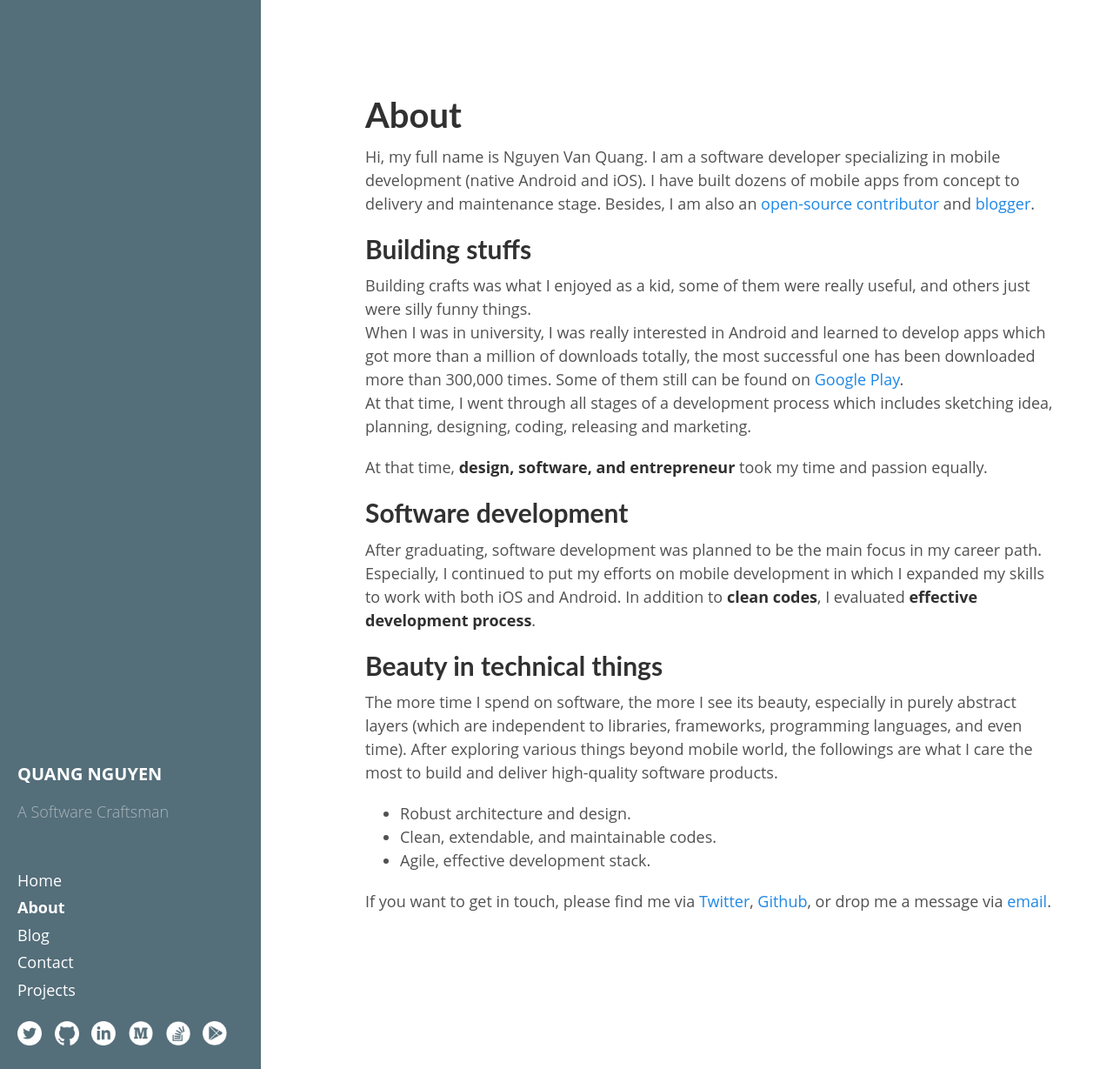
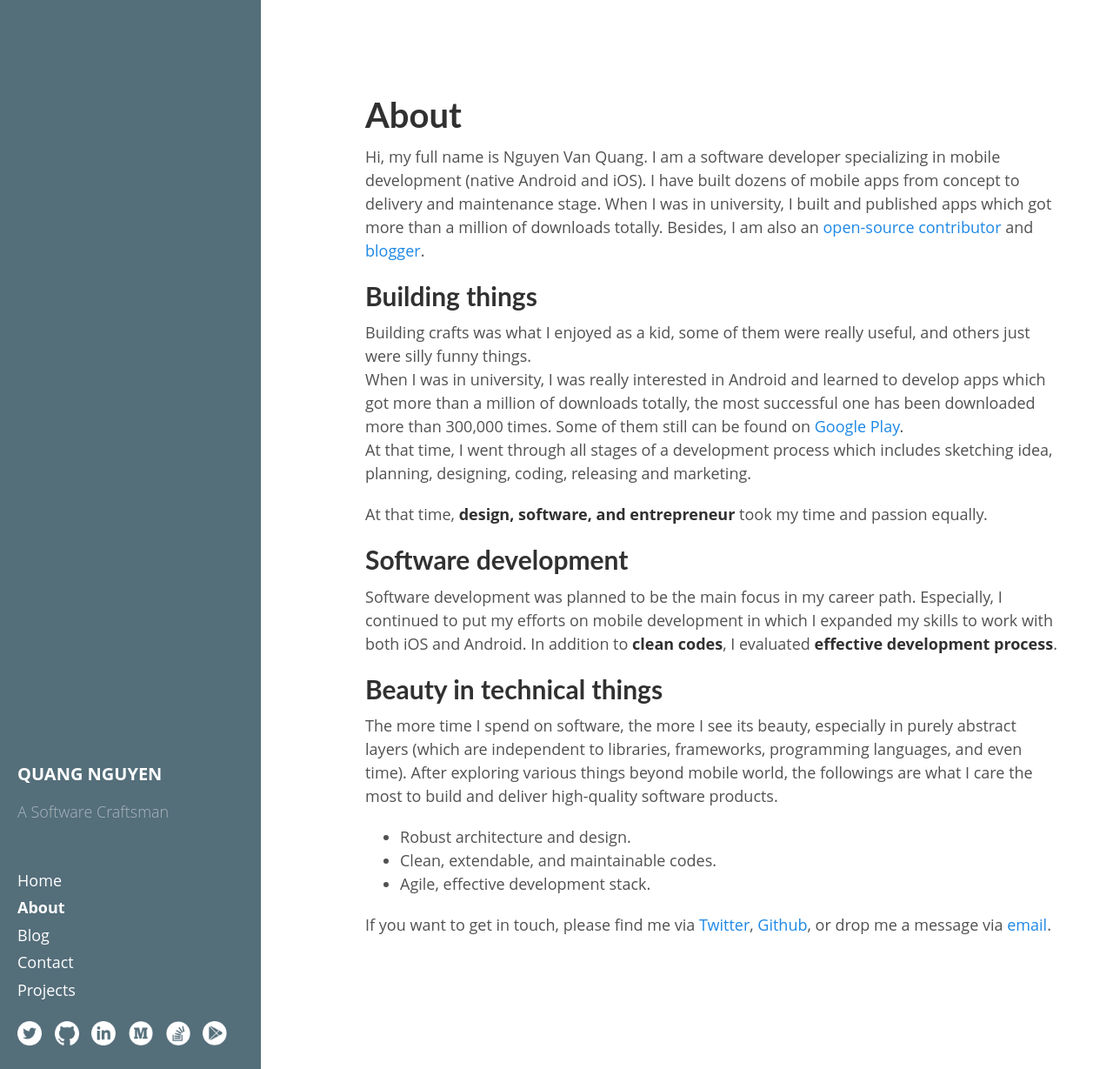
Before and after one commit to quangctkm9207/quangctkm9207.github.io, a Jekyll site: the page built from about.md, in a window 1280 px wide and 1229 px high. Shown: the whole window at 87% size. Built offline with Jekyll 4.4.1, drawn with Linux system fonts in a browser that asks for light colours; comment, search, counter and statistics services are not loaded.

Commit message:
Update about.

```diff
--- a/about.md
+++ b/about.md
@@ -3,9 +3,9 @@
 title: About
 ---
 # About
-Hi, my full name is Nguyen Van Quang. I am a software developer specializing in mobile development (native Android and iOS). I have built dozens of mobile apps from concept to delivery and maintenance stage. Besides, I am also an [open-source contributor](https://github.com/quangctkm9207) and [blogger](http://emo-pass.com/blog/).
+Hi, my full name is Nguyen Van Quang. I am a software developer specializing in mobile development (native Android and iOS). I have built dozens of mobile apps from concept to delivery and maintenance stage. When I was in university, I built and published apps which got more than a million of downloads totally. Besides, I am also an [open-source contributor](https://github.com/quangctkm9207) and [blogger](http://emo-pass.com/blog/).
 
-## Building stuffs
+## Building things
 Building crafts was what I enjoyed as a kid, some of them were really useful, and others just were silly funny things.
 When I was in university, I was really interested in Android and learned to develop apps which got more than a million of downloads totally, the most successful one has been downloaded more than 300,000 times.
 Some of them still can be found on [Google Play](https://play.google.com/store/apps/developer?id=EmoPass+Studio).
@@ -14,7 +14,7 @@
 At that time, **design, software, and entrepreneur** took my time and passion equally.
 
 ## Software development
-After graduating, software development was planned to be the main focus in my career path. Especially, I continued to put my efforts on mobile development in which I expanded my skills to work with both iOS and Android. In addition to **clean codes**, I evaluated **effective development process**.
+Software development was planned to be the main focus in my career path. Especially, I continued to put my efforts on mobile development in which I expanded my skills to work with both iOS and Android. In addition to **clean codes**, I evaluated **effective development process**.
 
 ## Beauty in technical things
 The more time I spend on software, the more I see its beauty, especially in purely abstract layers (which are independent to libraries, frameworks, programming languages, and even time). After exploring various things beyond mobile world, the followings are what I care the most to build and deliver high-quality software products.
```
